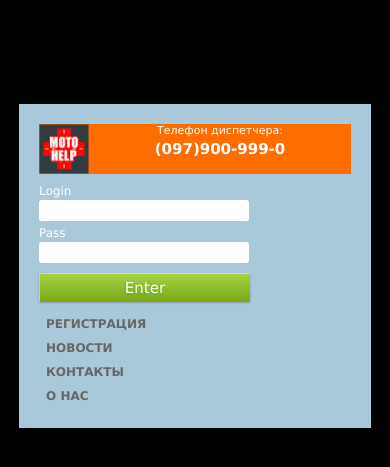
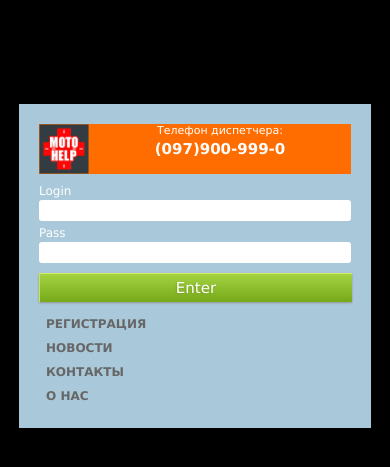
Before and after one commit to Maxislav/Atlas-Angular, a PHP site: page / in a window 390 px wide. Shown: the part 156-623 px from the top of the page. Run offline with PHP 8.4, Linux system fonts and the light colour scheme.

Commit message:
адаптивный режим

```diff
--- a/css/index.less
+++ b/css/index.less
@@ -22,9 +22,7 @@ html {
  // height: 200px;
 
   color: #ffffff;
-  input{
-    width: 200px;
-  }
+
 }
 
 .table {
@@ -47,6 +45,7 @@ input {
   border-radius: 3px;
   border: none;
   outline: none;
+  width: 100%;
   &:focus {
     box-shadow: 0 0 10px white;
   }
@@ -73,7 +72,10 @@ input {
 
   transition: 0.3s;
 }
-
+.box-input{
+  margin-left: 131px;
+  padding-right: 10px;
+}
 .helpdiv {
   text-align: center;
   position: absolute;
@@ -196,4 +198,12 @@ a:hover, a:active {
     }
   }
 
+  .box-input{
+    margin-left: inherit;
+    padding-right: 10px;
+  }
+  .button{
+    padding: 5px 0;
+    width: 100%;
+  }
 }
--- a/index.html
+++ b/index.html
@@ -45,14 +45,18 @@
             <div class="tag1">
                 {{login}}
             </div>
-            <input type="text" ng-model="loginin" ng-change="change(loginin, 'text')" ng-focus="show(loginin, 'text')"
-                   ng-blur="hide()">
+            <div class="box-input">
+                <input type="text" ng-model="loginin" ng-change="change(loginin, 'text')" ng-focus="show(loginin, 'text')"
+                       ng-blur="hide()">
+
+            </div>
 
             <div class="tag2">
                 {{pass}}
             </div>
+            <div class="box-input">
             <input type="password" ng-model="passin" ng-change="change(passin, 'password')" ng-focus="show(passin, 'password')" ng-blur="hide()">
-
+            </div>
 
             <div class="reg box-button">
                 <div class="button">
```
Also changed, not shown: build/index.css (+1 -1 lines).
